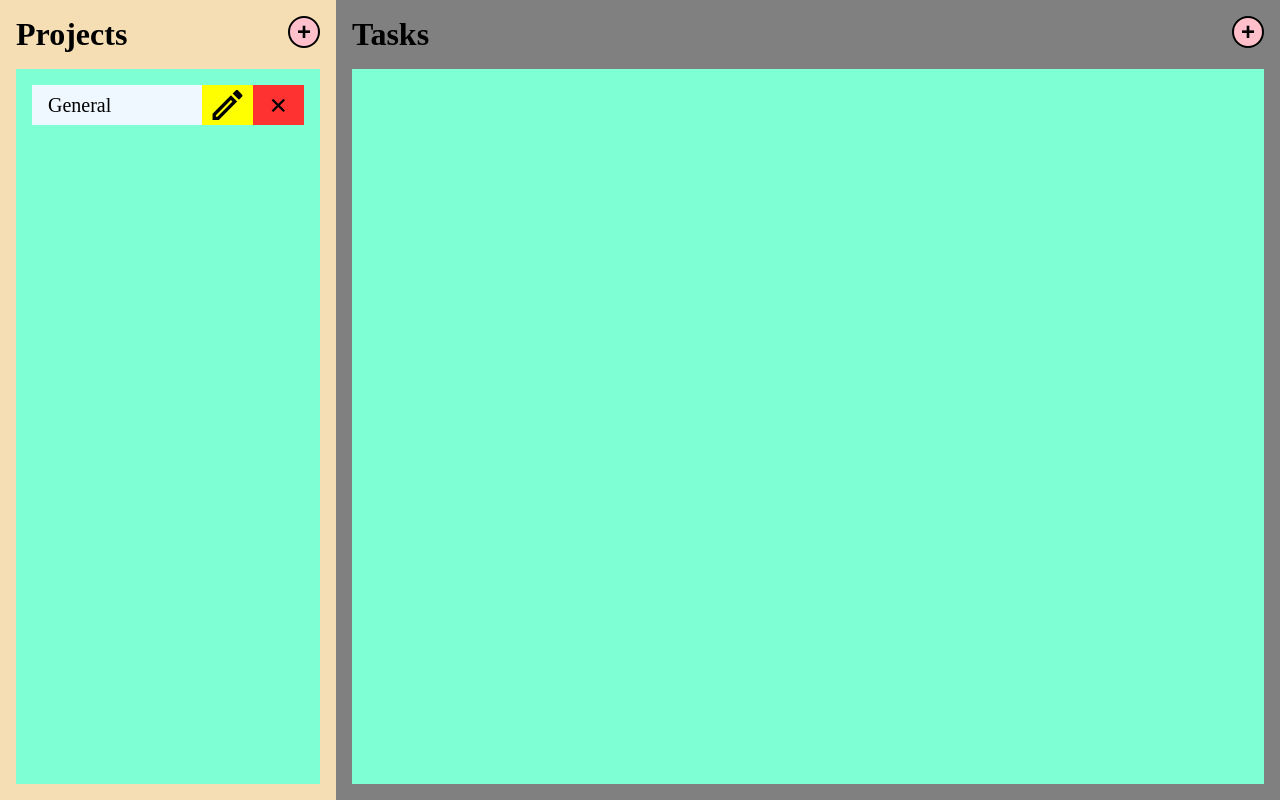
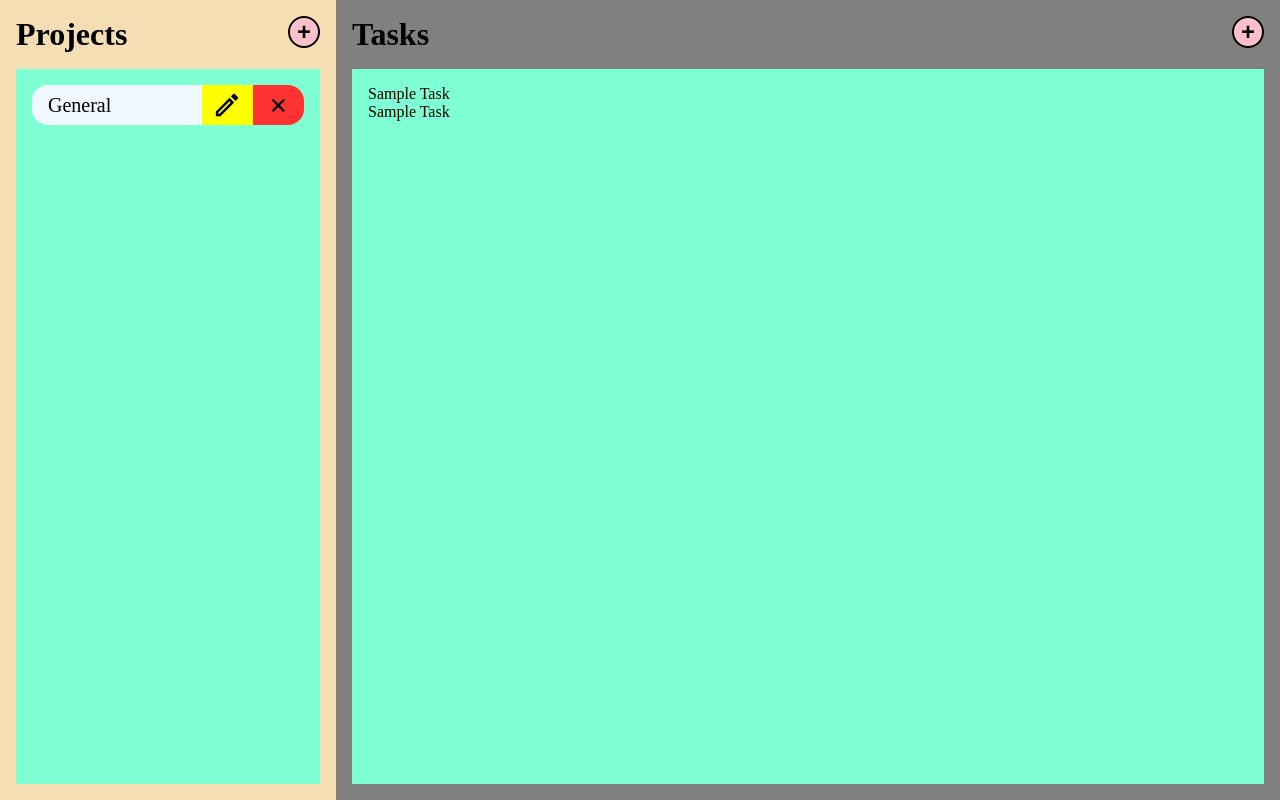
Before and after one commit to spirus-dev/to-do-list, a website built with webpack: page src/template.html in a window 1280 px wide. Built offline with nearby package versions, Linux system fonts and the light colour scheme.

Commit message:
Display tasks on page load
Tasks are getting displayed with respect to projects. If the active project is deleted, then the first project tasks is made active and it's tasks will be displayed. If no projects are there then it prompts to add the project.

```diff
--- a/src/index.js
+++ b/src/index.js
@@ -52,6 +52,8 @@
         const projectItemHeading=document.createElement('div');
         projectItemHeading.classList.add('projectItemHeading');
         projectItemHeading.innerHTML=project.projectName;
+        projectItemHeading.setAttribute('data-projectindex',index);
+        projectItemHeading.addEventListener('click',changeProject);
         const editProjectButton = document.createElement('div');
         editProjectButton.classList.add('editProjectButton');
         editProjectButton.innerHTML=`<img src='../assets/pencil-outline.svg' data-projectindex=${index}>`
@@ -69,6 +71,12 @@
     });
 }
 
+function changeProject(event){
+  const index=event.srcElement.dataset.projectindex;
+  currentProjectIndex=index;
+  renderTaskList();
+}
+
 function updateProject(event){
   const index=event.srcElement.dataset.projectindex;
   openProjectModalFunction(index);
@@ -76,10 +84,16 @@
 
 function deleteProject(event){
     removeProject(projectList,event.srcElement.dataset.projectindex);
+    if(currentProjectIndex===Number(event.srcElement.dataset.projectindex)){
+      currentProjectIndex=0;
+      renderTaskList();
+    }
     renderProjectList();
 }
 
 renderProjectList();
+renderTaskList();
+
 const submit=document.querySelector('#submit');
 submit.addEventListener('click',handleSubmit);
 function handleSubmit(event){
@@ -91,7 +105,9 @@
     const projectName=document.querySelector('#projectName').value;
     closeModal();
     addNewProject(projectList,projectName);
+    if(projectList.length!==1) currentProjectIndex+=1;
     renderProjectList();
+    renderTaskList();
   }
 }
 
@@ -133,3 +149,25 @@
     closeProjectModalFunction();
   }
 }
+
+//----------------------------------------------------------------------------------------------------
+
+function renderTaskList(){
+  const taskList=document.querySelector('.taskList');
+  while (taskList.firstChild) {
+    taskList.removeChild(taskList.lastChild);
+  }
+  if(projectList.length===0){
+    taskList.innerHTML='<div>Add a project to continue</div>';
+  }
+  else if(projectList[currentProjectIndex].projectTasks.length===0){
+    taskList.innerHTML='<div>No Tasks in this Project</div>';
+  }
+  else{
+    projectList[currentProjectIndex].projectTasks.forEach(task => {
+      const taskUI=document.createElement('div');
+      taskUI.innerHTML=task.taskTitle;
+      taskList.appendChild(taskUI);
+    });
+  }
+}
--- a/src/style.css
+++ b/src/style.css
@@ -154,7 +154,6 @@
     display: flex;
     width: 100%;
     height: 2.5rem;
-    cursor: pointer;
   }
 
   .projectItemHeading{
@@ -164,6 +163,8 @@
     display: flex;
     align-items: center;
     padding-left: 1rem;
+    cursor: pointer;
+    border-radius: 1rem 0rem 0rem 1rem;
   }
 
   .deleteProjectButton{
@@ -177,6 +178,7 @@
     font-size: 2rem;
     font-weight: bold;
     cursor: pointer;
+    border-radius: 0rem 1rem 1rem 0rem;
   }
 
   .editProjectButton{
@@ -193,8 +195,8 @@
   }
 
   .editProjectButton img{
-    height: 100%;
-    width: 100%;
+    height: 75%;
+    width: 75%;
   }
 
   .taskHeading{
@@ -212,10 +214,6 @@
     background-color: aquamarine;
     width: 100%;
     height: 100%;
-    display: flex;
-    flex-direction: column;
-    align-items: center;
-    gap: 1rem;
     padding: 1rem;
   }
 
```
